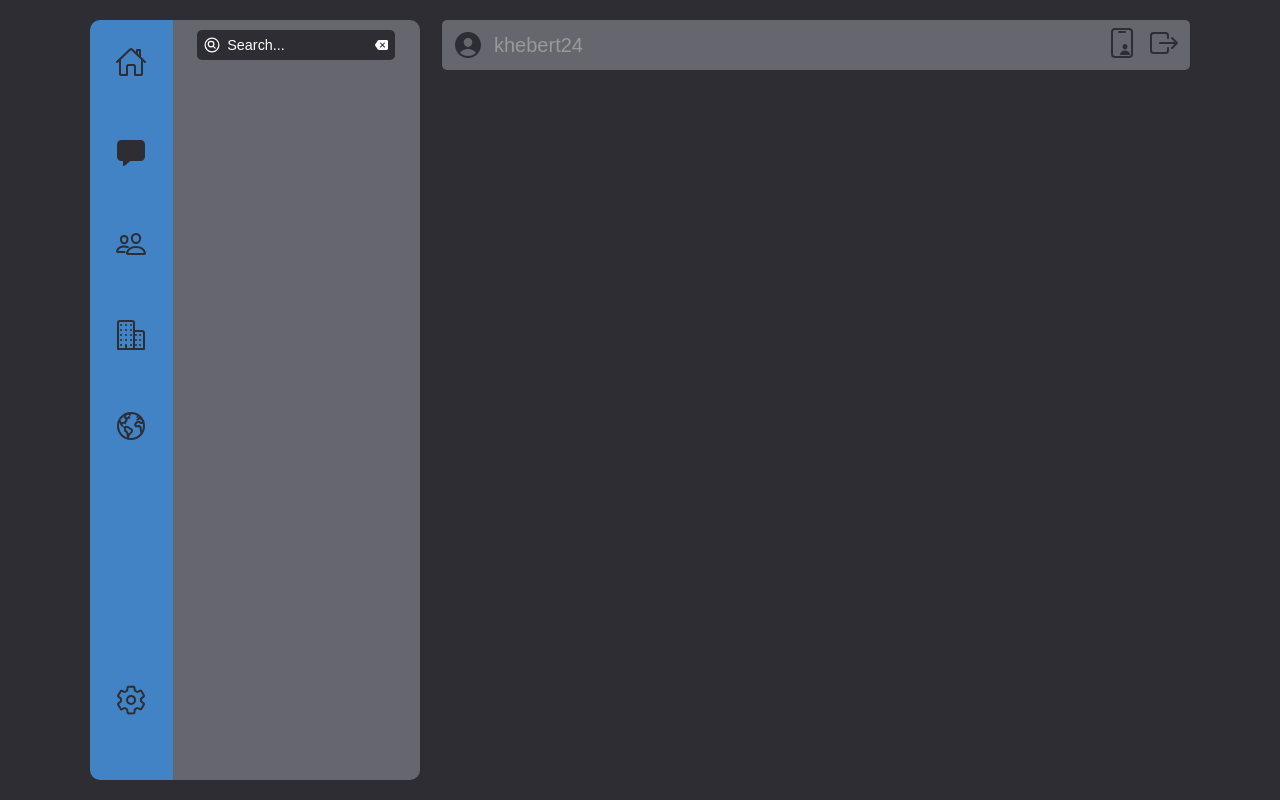
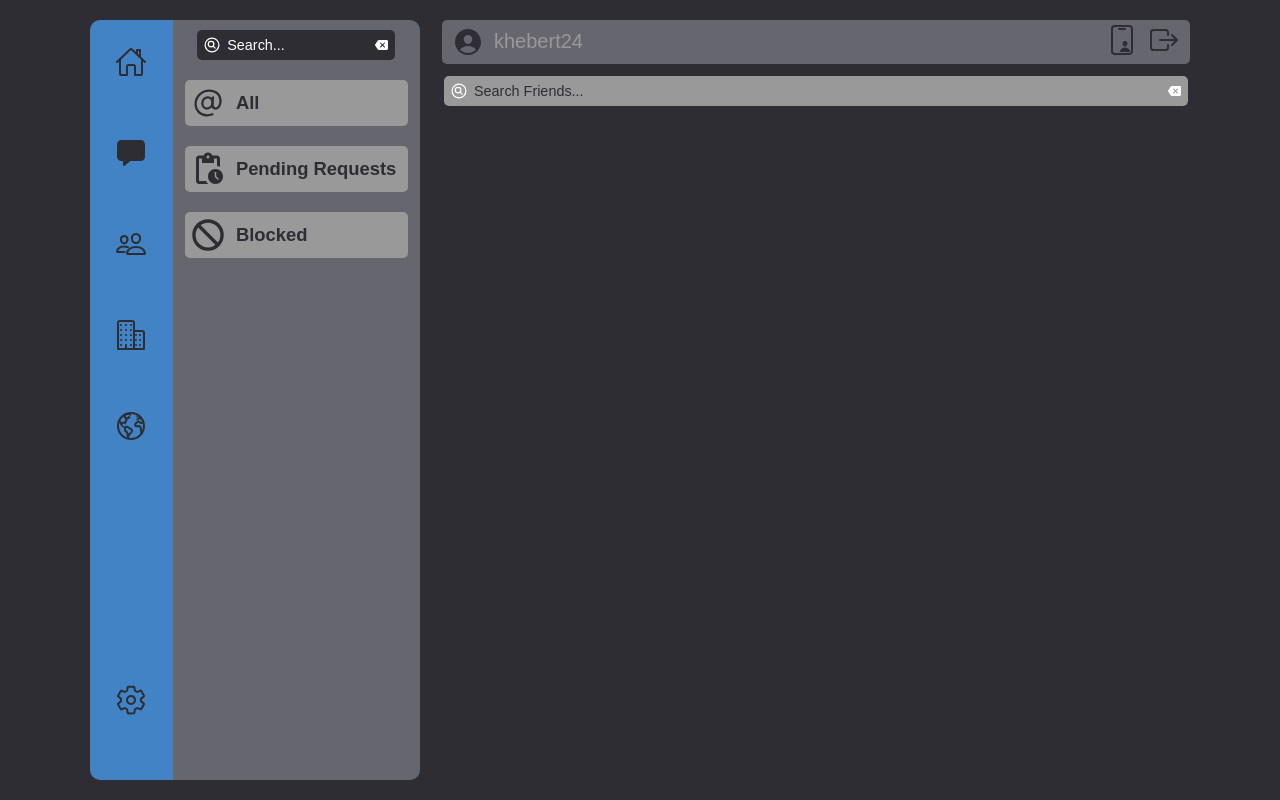
Before and after one commit to kraig-hebert/chat, a React (Create React App) app in the folder client/: page /friends/1 in a window 1280 px wide. Built offline with nearby package versions, Linux system fonts and the light colour scheme.

Commit message:
updated routes for friends and set up the /friends/all route

```diff
--- a/client/src/components/main/Main.jsx
+++ b/client/src/components/main/Main.jsx
@@ -30,7 +30,10 @@ const Main = (props) => {
           path="/direct-messages"
           element={<DirectMessages height={routeHeight} />}
         />
-        <Route path="/friends" element={<Friends height={routeHeight} />} />
+        <Route
+          path="/friends/:type"
+          element={<Friends height={routeHeight} />}
+        />
         <Route path="/hangouts" element={<Hangouts height={routeHeight} />} />
         <Route path="/explore" element={<Explore height={routeHeight} />} />
         <Route path="/settings" element={<Settings height={routeHeight} />} />
--- a/client/src/components/main/pages/friends/Friends.jsx
+++ b/client/src/components/main/pages/friends/Friends.jsx
@@ -1,19 +1,27 @@
 import React, { useState } from 'react';
+import { useParams } from 'react-router-dom';
 import PropTypes from 'prop-types';
 import { useTheme } from 'react-jss';
 import { IoSearchCircleOutline, IoSearchCircle } from 'react-icons/io5';
 
 import { useStyles } from './friendsStyles';
 import TextInput from '../../../common/textInput/TextInput';
-import FriendsList from './friendsList/FriendsList';
+import AllFriends from './allFriends/AllFriends';
 
 const Friends = (props) => {
   const { height } = props;
+  const { type } = useParams();
   const classes = useStyles({ height });
   const theme = useTheme();
 
   const [inputValue, setInputValue] = useState('');
 
+  let renderedFriendsList;
+  switch (type) {
+    case 'all': {
+      return <AllFriends />;
+    }
+  }
   return (
     <div className={classes.friends}>
       <TextInput
@@ -27,7 +35,7 @@ const Friends = (props) => {
         Icon={IoSearchCircleOutline}
         FocusedIcon={IoSearchCircle}
       />
-      <FriendsList />
+      {renderedFriendsList}
     </div>
   );
 };
--- a/client/src/components/main/pages/friends/friendsList/FriendsList.jsx
+++ b/client/src/components/main/pages/friends/allFriends/AllFriends.jsx
@@ -1,18 +1,22 @@
 import React from 'react';
 import PropTypes from 'prop-types';
 
-import { useStyles } from './friendsListStyles';
 import { users } from '../../../../../data/dummyData';
+
 import UserCard from '../userCard/UserCard';
+import { useStyles } from './allFriendsStyles';
 
-const FriendsList = (props) => {
+const AllFriends = (props) => {
   const {} = props;
   const classes = useStyles();
 
   const renderedUserCards = users.map((user, index) => (
     <UserCard user={user} key={index} />
   ));
-  return <div className={classes.friendsList}>{renderedUserCards}</div>;
+
+  return <div className={classes.allFriends}>{renderedUserCards}</div>;
 };
 
-export default FriendsList;
+AllFriends.propTypes = {};
+
+export default AllFriends;
--- a/client/src/components/main/pages/friends/friendsList/friendsListStyles.js
+++ b/client/src/components/main/pages/friends/allFriends/allFriendsStyles.js
@@ -1,7 +1,7 @@
 import { createUseStyles } from 'react-jss';
 
 export const useStyles = createUseStyles((theme) => ({
-  friendsList: {
+  allFriends: {
     display: 'flex',
     flexDirection: 'column',
     alignItems: 'center',
--- a/client/src/components/main/pages/friends/friendsStyles.js
+++ b/client/src/components/main/pages/friends/friendsStyles.js
@@ -9,6 +9,7 @@ export const useStyles = createUseStyles((theme) => ({
     width: '100%',
     height: props.height,
     marginTop: '10px',
+    padding: '2px',
     overflow: 'hidden',
   }),
 }));
--- a/client/src/components/sideMenu/menuOptions/MenuOptions.jsx
+++ b/client/src/components/sideMenu/menuOptions/MenuOptions.jsx
@@ -44,7 +44,7 @@ const MenuOptions = (props) => {
           path="/direct-messages"
           element={<DirectMessagesOptions inputValue={inputValue} />}
         />
-        <Route path="/friends" element={<FriendsOptions />} />
+        <Route path="/friends/*" element={<FriendsOptions />} />
         <Route path="/hangouts" element={<HangoutsOptions />} />
         <Route path="/explore" element={<ExploreOptions />} />
         <Route path="/settings" element={<SettingsOptions />} />
--- a/client/src/components/sideMenu/menuOptions/friendsOptions/FriendsOptions.jsx
+++ b/client/src/components/sideMenu/menuOptions/friendsOptions/FriendsOptions.jsx
@@ -12,9 +12,13 @@ const FriendsOptions = (props) => {
 
   return (
     <div className={classes.friendsOptions}>
-      <OptionCard title="All" icon={<IoAt />} />
-      <OptionCard title="Pending Requests" icon={<MdPendingActions />} />
-      <OptionCard title="Blocked" icon={<IoBan />} />
+      <OptionCard route="all" title="All" icon={<IoAt />} />
+      <OptionCard
+        route="pending"
+        title="Pending Requests"
+        icon={<MdPendingActions />}
+      />
+      <OptionCard route="blocked" title="Blocked" icon={<IoBan />} />
     </div>
   );
 };
--- a/client/src/components/sideMenu/menuOptions/friendsOptions/optionCard/OptionCard.jsx
+++ b/client/src/components/sideMenu/menuOptions/friendsOptions/optionCard/OptionCard.jsx
@@ -1,5 +1,6 @@
 import React from 'react';
-import { useSelector, useDis, useDispatch } from 'react-redux';
+import { useSelector, useDispatch } from 'react-redux';
+import { useNavigate } from 'react-router-dom';
 import PropTypes from 'prop-types';
 
 import {
@@ -9,16 +10,20 @@ import {
 import { useStyles } from './optionCardStyles';
 
 const OptionCard = (props) => {
-  const { icon, title } = props;
+  const { route, icon, title } = props;
   const classes = useStyles();
   const dispatch = useDispatch();
+  const navigate = useNavigate();
   const activeFriendsOption = useSelector(selectActiveFriendsOption);
 
-  const handleOptionClick = () => dispatch(friendsOptionSelected(title));
+  const handleOptionClick = () => {
+    dispatch(friendsOptionSelected(route));
+    navigate(`/friends/${route}`);
+  };
   return (
     <div
       className={
-        title === activeFriendsOption ? classes.activeCard : classes.optionCard
+        route === activeFriendsOption ? classes.activeCard : classes.optionCard
       }
       onClick={handleOptionClick}
     >
@@ -29,6 +34,7 @@ const OptionCard = (props) => {
 };
 
 OptionCard.propTypes = {
+  route: PropTypes.string,
   icon: PropTypes.object,
   title: PropTypes.string,
 };
```
